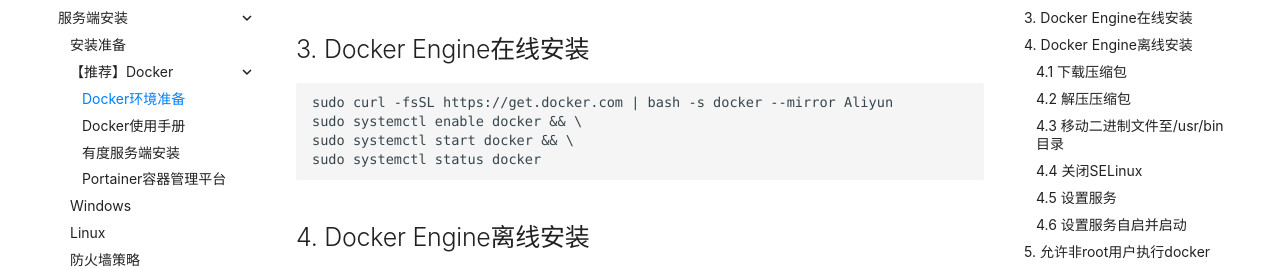
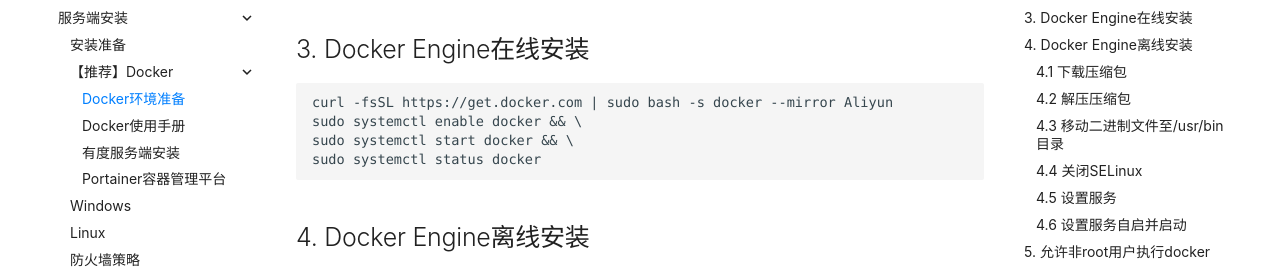
Before and after one commit to youduim/youdu-doc, an MkDocs documentation site: the page built from docs/admin/a01_00021.md, in a window 1280 px wide and 900 px high, scrolled down 613 px. Shown: the part 166-435 px from the top of the window. Built offline with MkDocs 1.6.1 and Material for MkDocs 9.7.7, drawn with Linux system fonts in a browser that asks for light colours; comment, search, counter and statistics services are not loaded.

Commit message:
修改命令

````diff
--- a/docs/admin/a01_00021.md
+++ b/docs/admin/a01_00021.md
@@ -33,7 +33,7 @@ keywords: Docker服务端安装, 有度即时通, MySQL安装,容器化部署有
 ## 3. Docker Engine在线安装
 
 ```
-sudo curl -fsSL https://get.docker.com | bash -s docker --mirror Aliyun
+curl -fsSL https://get.docker.com | sudo bash -s docker --mirror Aliyun
 sudo systemctl enable docker && \
 sudo systemctl start docker && \
 sudo systemctl status docker
````
